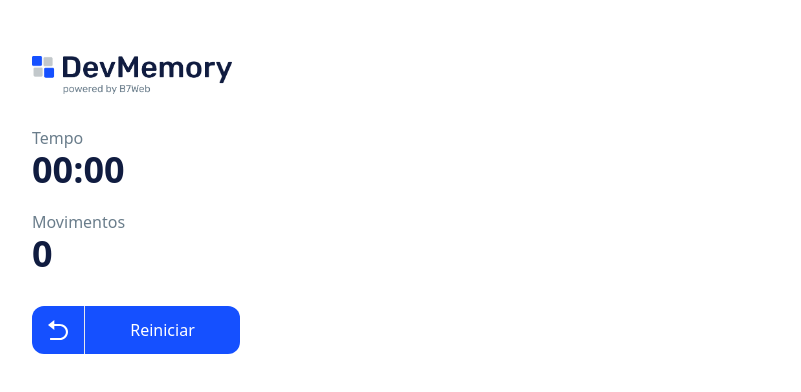
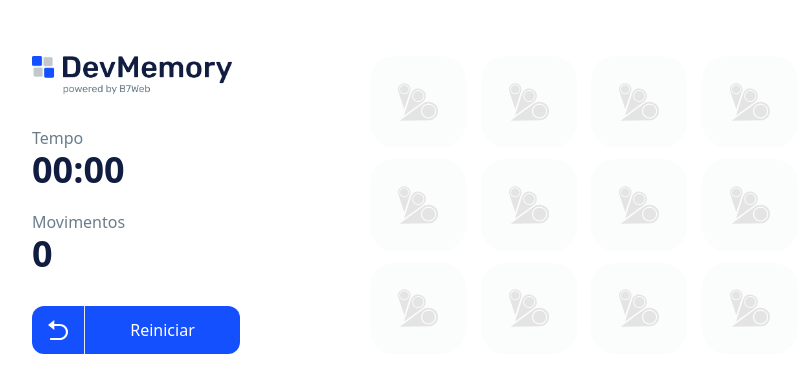
Before and after one commit to Matt3021/react-memoria, a React (Vite) app: page / in a window 1280 px wide. Shown: the top 392 px of the page, without its empty margins (224-1025 px from the left). Built offline with nearby package versions, Linux system fonts and the light colour scheme.

Commit message:
Criando e estilizando componente GridItem e adicionando-o ao App

```diff
--- a/src/App.tsx
+++ b/src/App.tsx
@@ -1,11 +1,16 @@
 import { useEffect, useState } from 'react';
 import './App.css';
-import Logo from './assets/devmemory_logo.png';
+
 import { Button } from './components/Button';
 import { InfoItem } from './components/InfoItem';
+import { GridItem } from './components/GridItem';
+
+import Logo from './assets/devmemory_logo.png';
 import RestartIcon from './svgs/restart.svg';
+
 import { GridItemType } from './types/GridItemType';
 import { items } from './data/items'
+
 
 export const App = () => {
   const [playing, setPlaying] = useState<boolean>(false);
@@ -46,6 +51,10 @@ export const App = () => {
     setPlaying(true);
   }
 
+  const handleItemClick = () => {
+
+  }
+
   return (
     <div className='container w-screen max-w-3xl m-auto flex py-14 max-[750px]:flex-col'>
       <div className='info flex flex-col w-auto max-[750px]:mb-12 max-[750px]:items-center'>
@@ -63,7 +72,15 @@ export const App = () => {
         <Button label='Reiniciar' icon={RestartIcon} onClick={resetAndCreateGrid}/>
       </div>
       <div className='grid-area flex-1 flex justify-end max-[750px]:justify-center max-[750px]:mx-5'>
-        <div className='grid grid-cols-4 gap-3 w-[430px]'></div>
+        <div className='grid grid-cols-4 gap-3 w-[430px]'>
+          {gridItems.map((item, index) => (
+            <GridItem
+              key={index}
+              item={item}
+              onClick={() => handleItemClick()}
+            />
+          ))}
+        </div>
       </div>
     </div>
   )
--- /dev/null
+++ b/src/components/GridItem.tsx
@@ -0,0 +1,26 @@
+import '../App.css';
+import { GridItemType } from '../types/GridItemType';
+import b7Svg from '../svgs/b7.svg'
+import { items } from '../data/items';
+
+
+interface GridItemProps {
+  item: GridItemType,
+  onClick: () => void
+}
+
+export const GridItem = ({ item, onClick }: GridItemProps) => {
+  return (
+    <div
+      className={item.permanentShown || item.shown ? "bg-[#1550FF] w-24 rounded-3xl flex justify-center items-center cursor-pointer" : "bg-[#E2E3E3] w-24 rounded-3xl flex justify-center items-center cursor-pointer opacity-10"}
+      onClick={onClick}
+    >
+      {item.permanentShown === false && item.shown === false &&
+        <img src={b7Svg} className="icon w-10 h-10" />
+      }
+      {(item.permanentShown || item.shown) && item.item !== null &&
+         <img src={items[item.item].icon} className="icon w-10 h-10" />
+      }
+    </div>
+  )
+};
```
